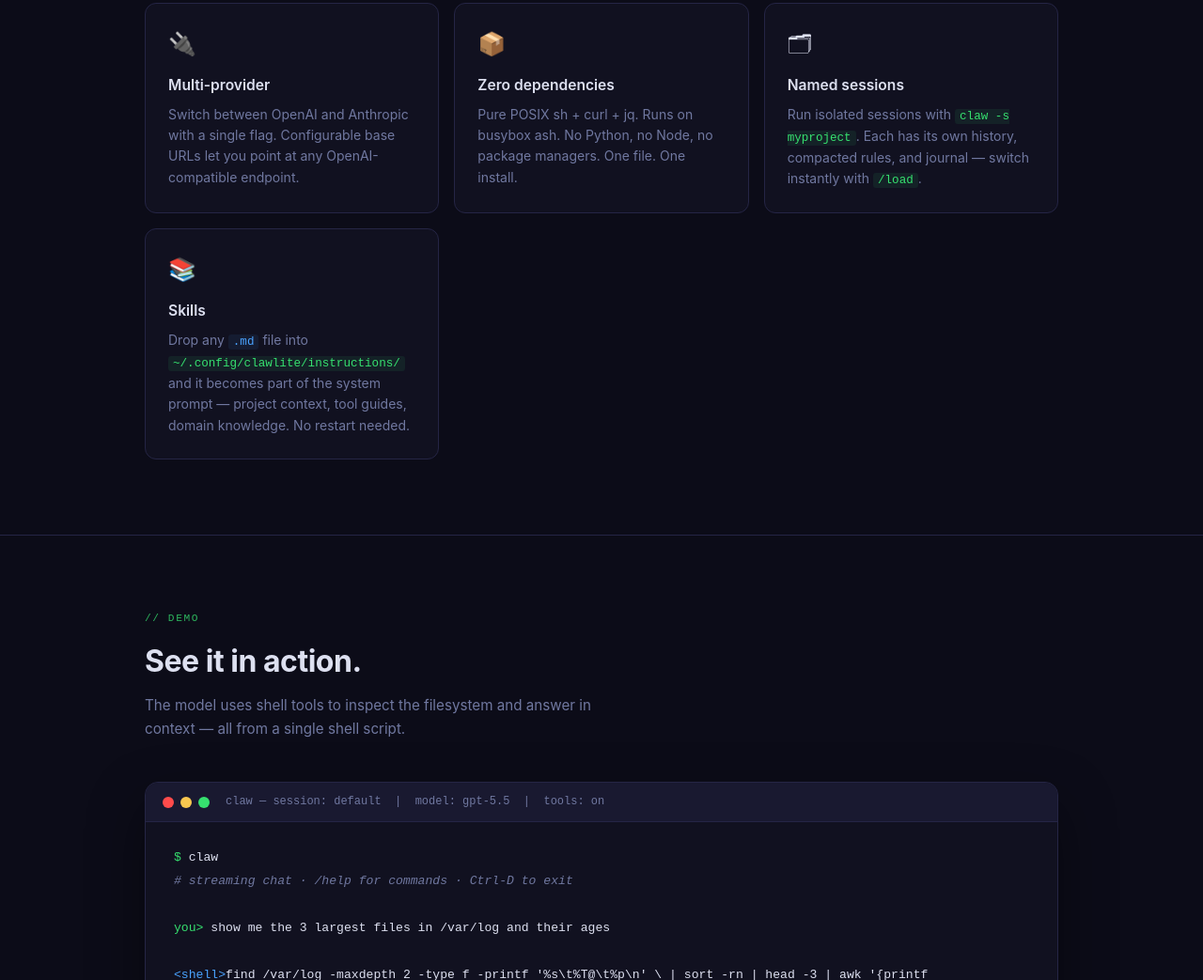
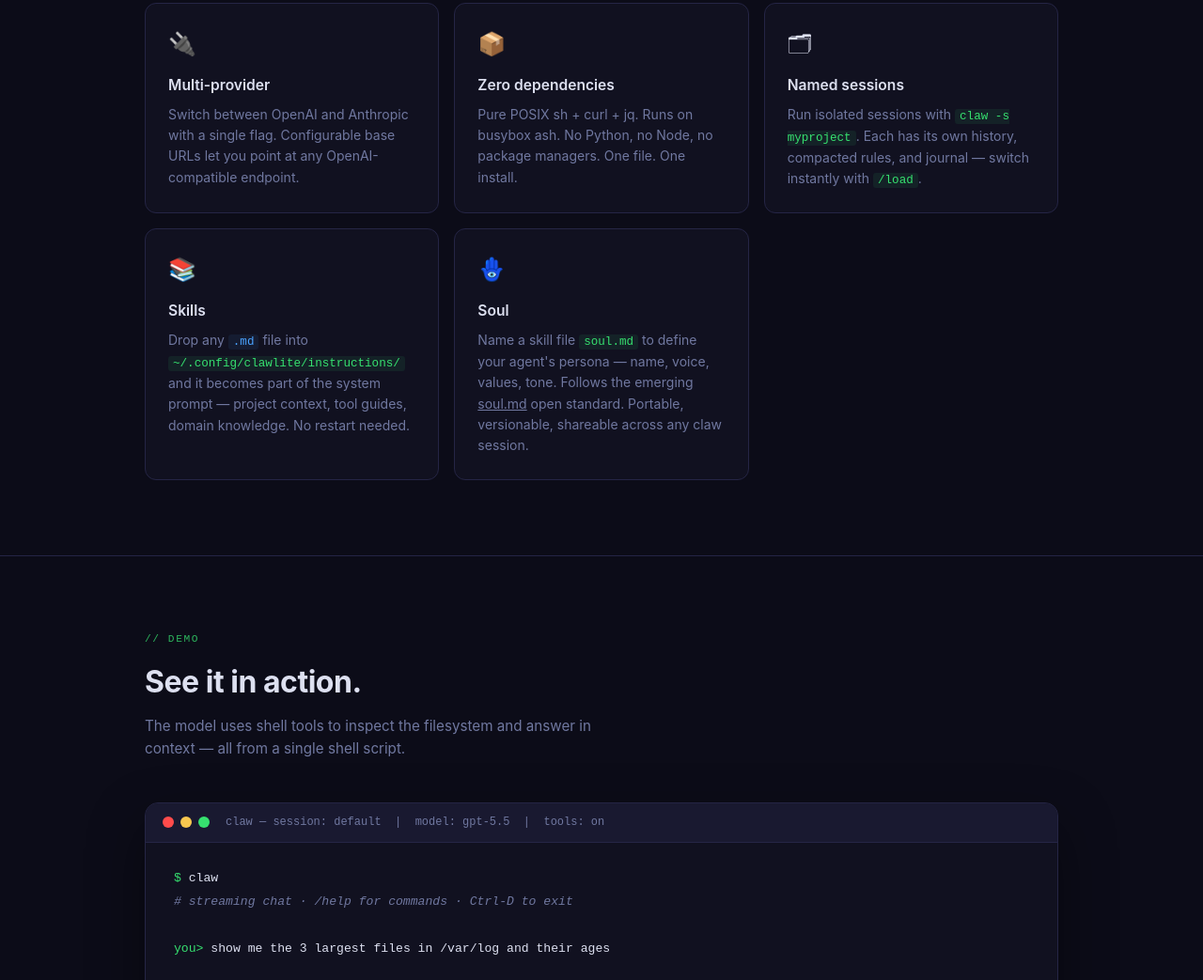
Before and after one commit to kilian-ai/claw, a website: page site/index.html in a window 1280 px wide. Shown: the part 1217-2260 px from the top of the page at 94% size. Drawn offline with Linux system fonts and the light colour scheme.

Commit message:
site: add soul.md feature card

```diff
--- a/site/index.html
+++ b/site/index.html
@@ -581,6 +581,11 @@
       <div class="feat-name">Skills</div>
       <div class="feat-desc">Drop any <code>.md</code> file into <code class="g">~/.config/clawlite/instructions/</code> and it becomes part of the system prompt — project context, tool guides, domain knowledge. No restart needed.</div>
     </div>
+    <div class="feat-card">
+      <div class="feat-icon">🪬</div>
+      <div class="feat-name">Soul</div>
+      <div class="feat-desc">Name a skill file <code class="g">soul.md</code> to define your agent's persona — name, voice, values, tone. Follows the emerging <a href="https://github.com/rokoss21/soul.md" target="_blank" rel="noopener" style="color:inherit;text-decoration:underline">soul.md</a> open standard. Portable, versionable, shareable across any claw session.</div>
+    </div>
   </div>
 </section>
 
```
